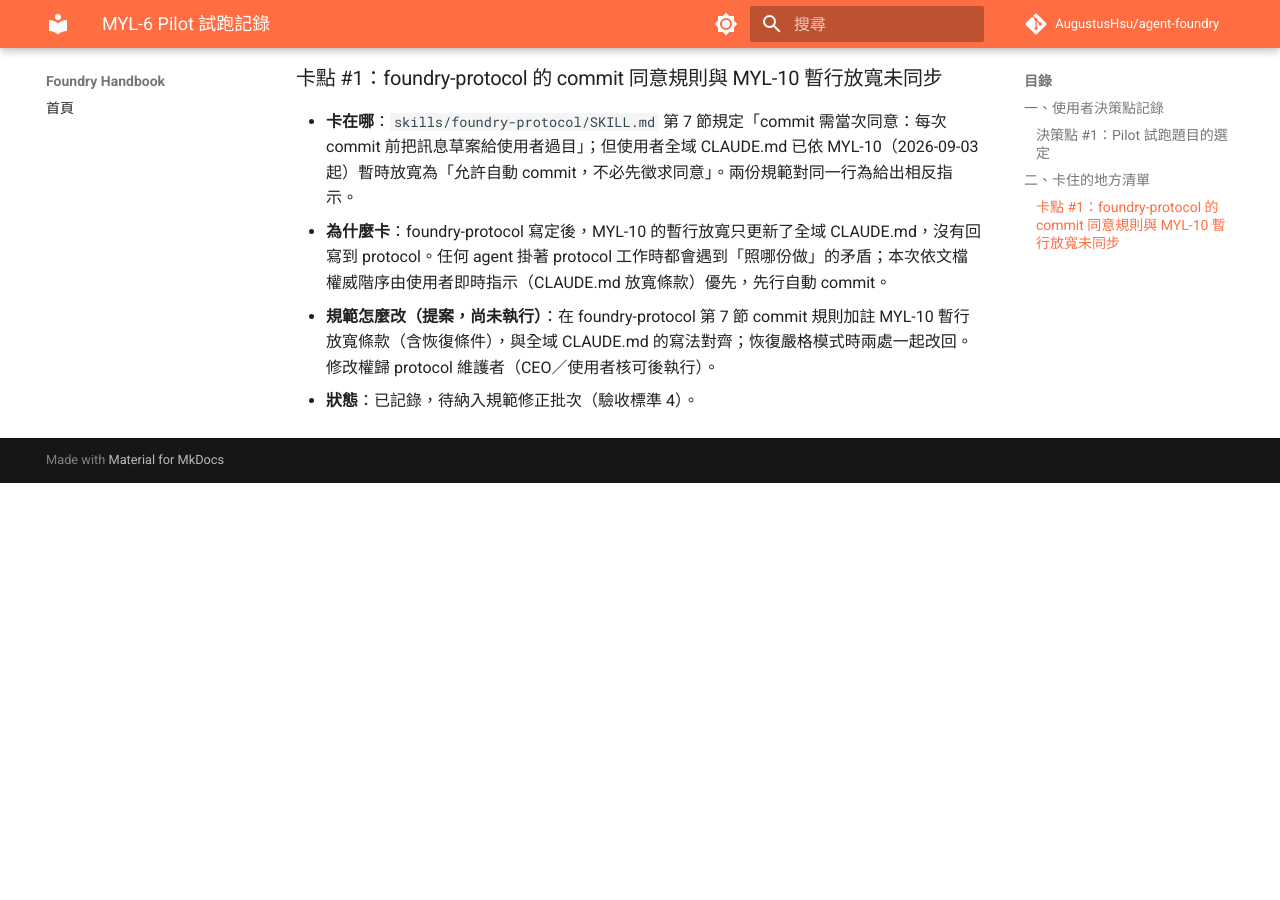
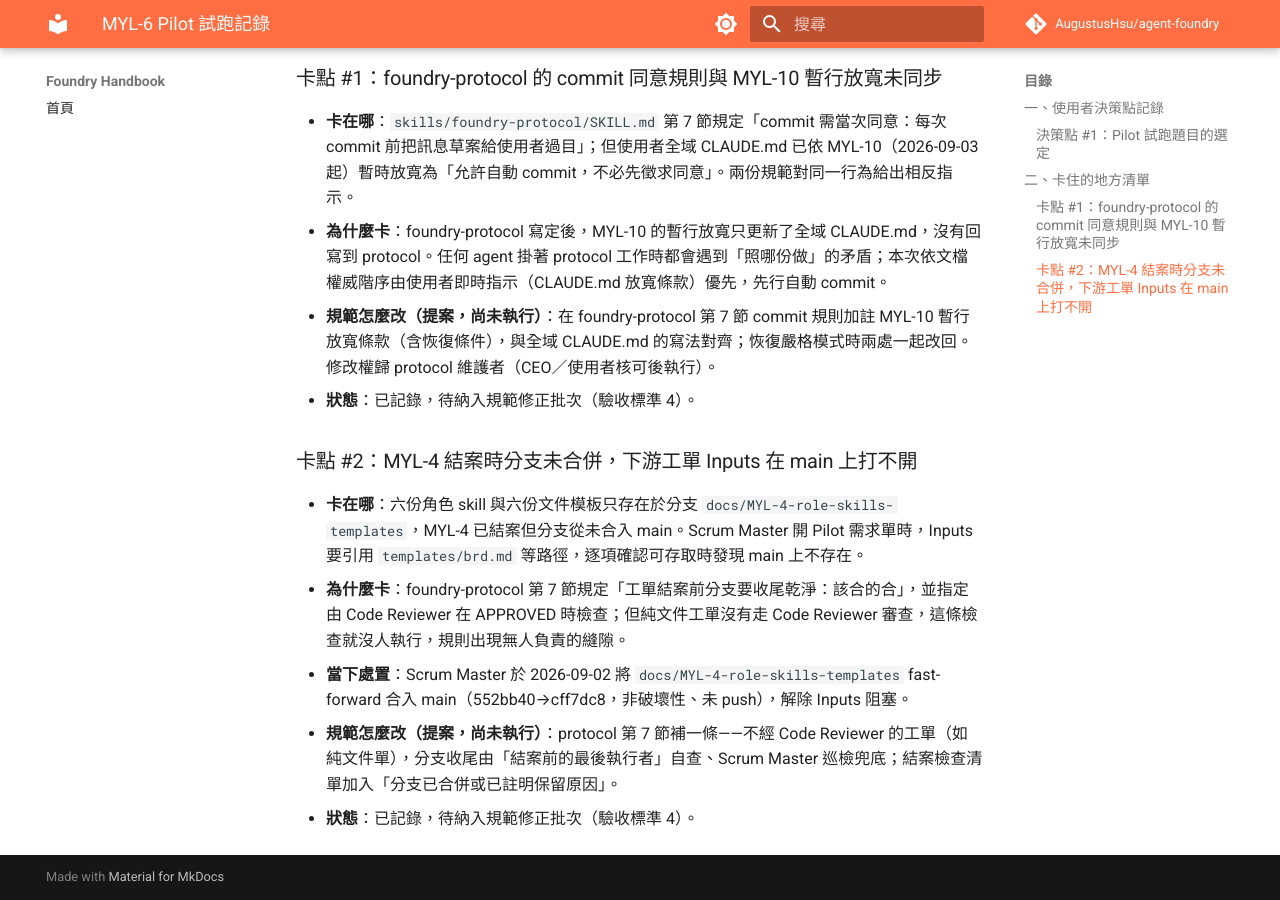
Before and after one commit to AugustusHsu/agent-foundry, an MkDocs documentation site: the page built from docs/pilot/pilot-log.md, in a window 1280 px wide and 900 px high, scrolled down 853 px. Built offline with MkDocs 1.6.1 and Material for MkDocs 9.7.7, drawn with Linux system fonts in a browser that asks for light colours; comment, search, counter and statistics services are not loaded; before the commit the page ends 1336 px from its top, so only the background shows below that.

Commit message:
📝 記錄卡點 #2：MYL-4 分支未合併導致模板路徑不可存取

```diff
--- a/docs/pilot/pilot-log.md
+++ b/docs/pilot/pilot-log.md
@@ -29,3 +29,11 @@
 - **為什麼卡**：foundry-protocol 寫定後，MYL-10 的暫行放寬只更新了全域 CLAUDE.md，沒有回寫到 protocol。任何 agent 掛著 protocol 工作時都會遇到「照哪份做」的矛盾；本次依文檔權威階序由使用者即時指示（CLAUDE.md 放寬條款）優先，先行自動 commit。
 - **規範怎麼改（提案，尚未執行）**：在 foundry-protocol 第 7 節 commit 規則加註 MYL-10 暫行放寬條款（含恢復條件），與全域 CLAUDE.md 的寫法對齊；恢復嚴格模式時兩處一起改回。修改權歸 protocol 維護者（CEO／使用者核可後執行）。
 - **狀態**：已記錄，待納入規範修正批次（驗收標準 4）。
+
+### 卡點 #2：MYL-4 結案時分支未合併，下游工單 Inputs 在 main 上打不開
+
+- **卡在哪**：六份角色 skill 與六份文件模板只存在於分支 `docs/MYL-4-role-skills-templates`，MYL-4 已結案但分支從未合入 main。Scrum Master 開 Pilot 需求單時，Inputs 要引用 `templates/brd.md` 等路徑，逐項確認可存取時發現 main 上不存在。
+- **為什麼卡**：foundry-protocol 第 7 節規定「工單結案前分支要收尾乾淨：該合的合」，並指定由 Code Reviewer 在 APPROVED 時檢查；但純文件工單沒有走 Code Reviewer 審查，這條檢查就沒人執行，規則出現無人負責的縫隙。
+- **當下處置**：Scrum Master 於 2026-09-02 將 `docs/MYL-4-role-skills-templates` fast-forward 合入 main（552bb40→cff7dc8，非破壞性、未 push），解除 Inputs 阻塞。
+- **規範怎麼改（提案，尚未執行）**：protocol 第 7 節補一條——不經 Code Reviewer 的工單（如純文件單），分支收尾由「結案前的最後執行者」自查、Scrum Master 巡檢兜底；結案檢查清單加入「分支已合併或已註明保留原因」。
+- **狀態**：已記錄，待納入規範修正批次（驗收標準 4）。
```
